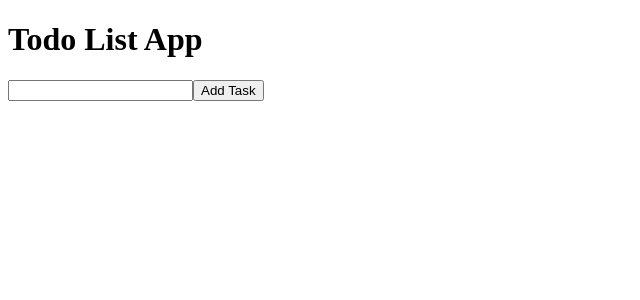
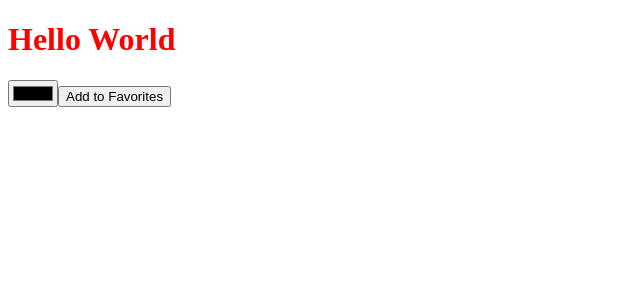
Before and after one commit to shema1712/my-react-app, a React (Create React App) app: page / in a window 1280 px wide. Shown: the top 300 px of the page, without its empty margins (0-640 px from the left). Built offline with nearby package versions, Linux system fonts and the light colour scheme.

Commit message:
created Toggle App and color picker app

```diff
--- /dev/null
+++ b/src/ColorPickerApp.js
@@ -0,0 +1,24 @@
+import { useState } from "react";
+
+function ColorPickerApp() {
+  const [color, setColor] = useState("red");
+  const [favorite, setFavorite] = useState([]);
+  function handleColor(e) {
+    setColor(e.target.value);
+  }
+  function handleFavoriteColor() {
+    if (!favorite.includes(color)) {
+      setFavorite([...favorite, color]);
+    }
+  }
+  return (
+    <>
+      <div>
+        <h1 style={{ color }}>Hello World</h1>
+        <input type="color" value={color} onChange={handleColor} />
+        <button onClick={handleFavoriteColor}>Add to Favorites</button>
+      </div>
+    </>
+  );
+}
+export default ColorPickerApp;
--- /dev/null
+++ b/src/ToggleApp.js
@@ -0,0 +1,13 @@
+import { useState } from "react";
+
+function ToggleApp() {
+  const [visible, setVisible] = useState(false);
+  return (
+    <>
+      <h1>Toggle Event App</h1>
+      <button onClick={() => setVisible(!visible)}>Toggle</button>
+      {visible && <p>Hello! I am visible now.</p>}
+    </>
+  );
+}
+export default ToggleApp;
--- a/src/index.js
+++ b/src/index.js
@@ -1,7 +1,9 @@
 import React from "react";
 import ReactDOM from "react-dom/client";
-import TodoList from "./TodoList";
+import ColorPickerApp from "./ColorPickerApp";
 
+//import ToggleApp from "./ToggleApp";
+//import TodoList from "./TodoList";
 // import App from "./App";
 // import CounterApp from "./CounterApp";
 //import TempConverter from "./TempConverter";
@@ -12,7 +14,9 @@ root.render(
     {/* <App />
     <CounterApp /> */}
     {/* <TempConverter /> */}
-    <TodoList />
+    {/* <TodoList /> */}
+    {/* <ToggleApp /> */}
+    <ColorPickerApp />
   </React.StrictMode>
 );
 
```
